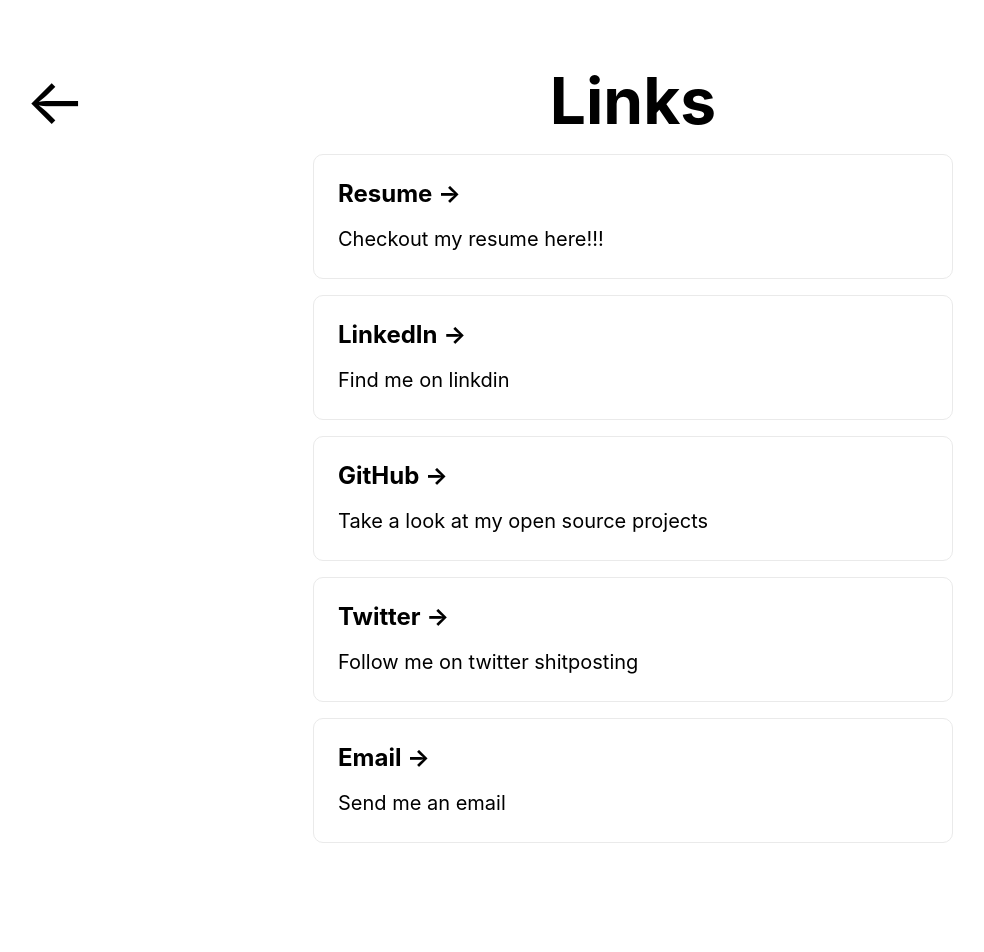
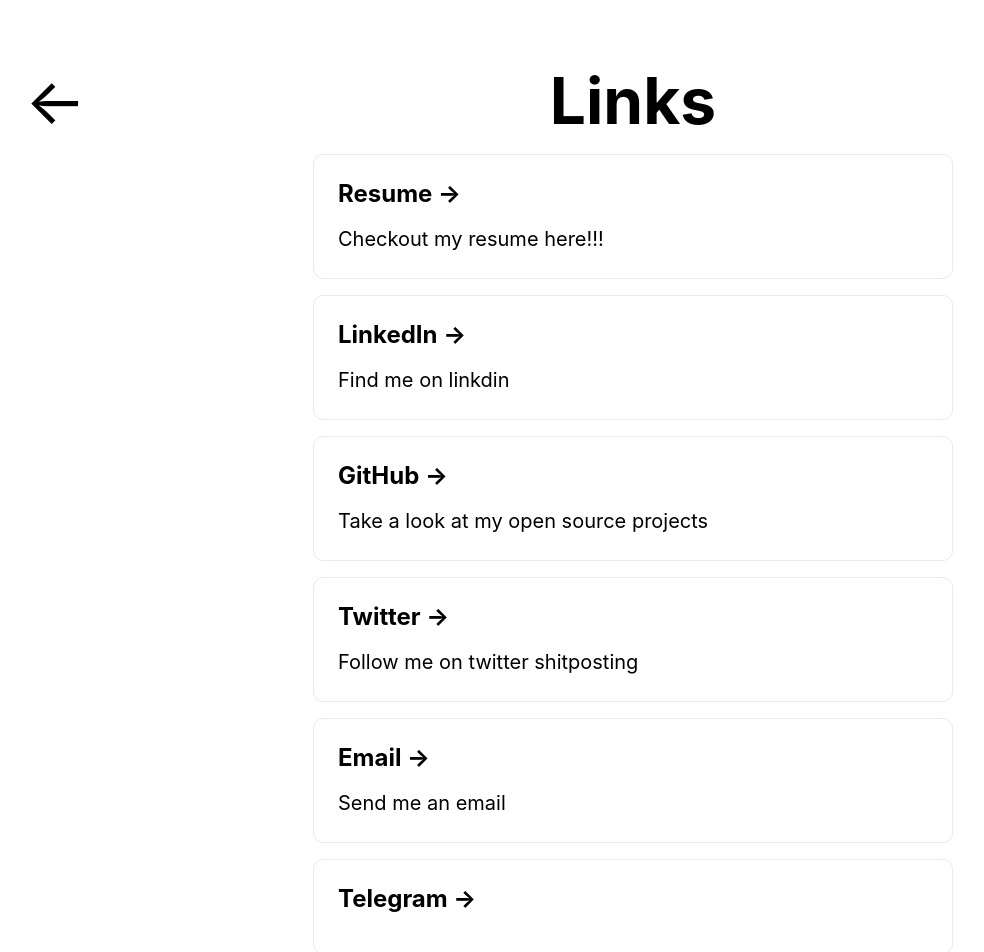
Before and after one commit to iamzubin/iamzub.in, a Next.js app: page /links in a window 1280 px wide. Shown: the top 952 px of the page, without its empty margins (7-991 px from the left). Before the commit the page ends 923 px from the top, so only its background shows below. Built offline with nearby package versions, Linux system fonts and the light colour scheme.

Commit message:
feat: add telegram

```diff
--- a/pages/links.js
+++ b/pages/links.js
@@ -30,6 +30,10 @@
       url: "mailto:zchoudhary.10@gmail.com",
       description: "Send me an email",
     },
+    {
+      name: "Telegram",
+      url: "https://t.me/iamzubin",
+    }
   ];
 
   return (
```
